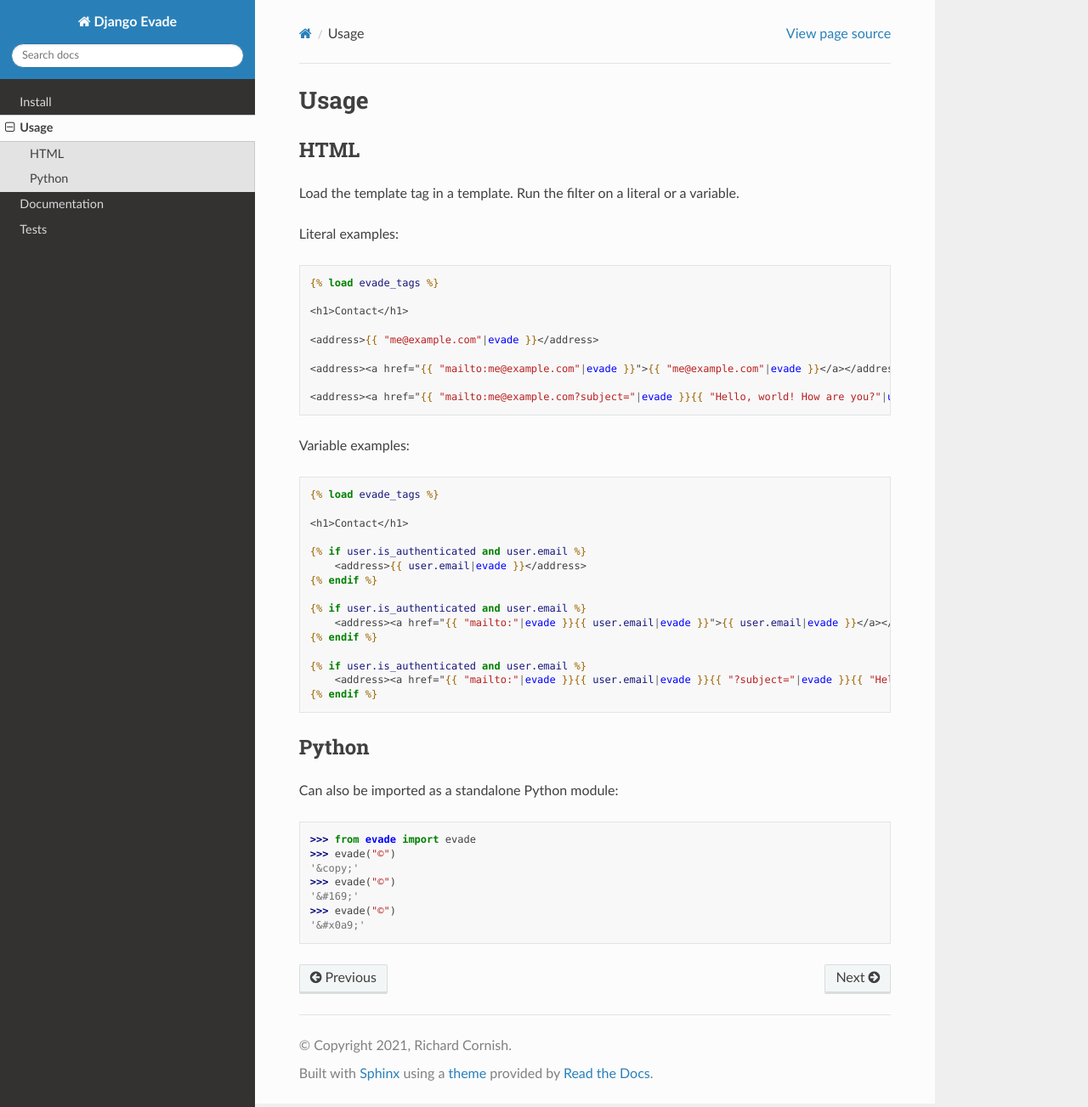
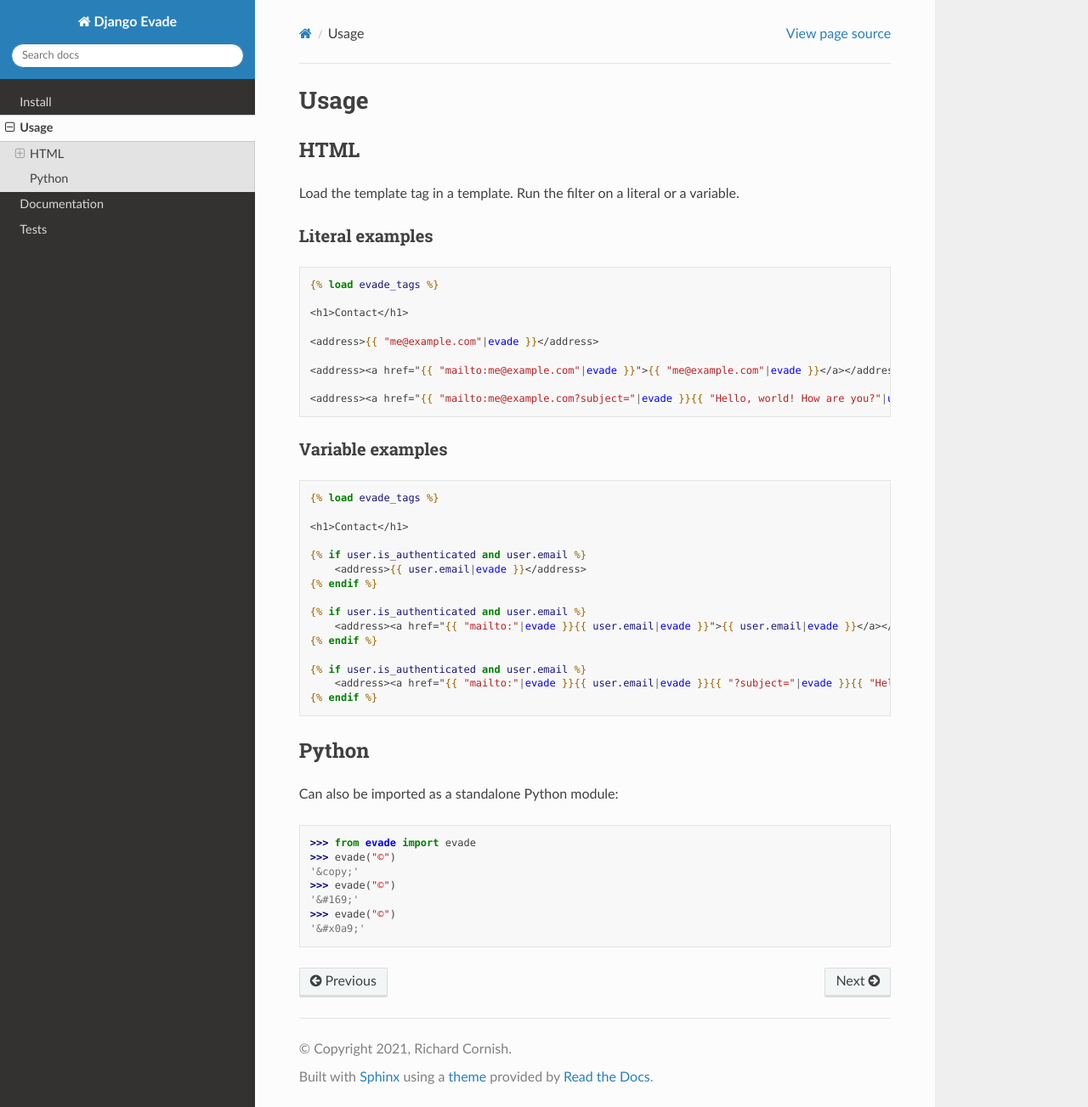
Before and after one commit to richardcornish/django-evade, a Sphinx documentation site: the page built from docs/usage.rst, in a window 1280 px wide and 1303 px high. Shown: the whole window at 85% size. Built offline with Sphinx 7.4.7 and the Read the Docs theme 2.0.0, drawn with Linux system fonts in a browser that asks for light colours.

```diff
--- a/docs/usage.rst
+++ b/docs/usage.rst
@@ -8,7 +8,8 @@ HTML
 
 Load the template tag in a template. Run the filter on a literal or a variable.
 
-Literal examples:
+Literal examples
+----------------
 
 .. code-block:: django
 
@@ -22,7 +23,8 @@ Literal examples:
 
    <address><a href="{{ "mailto:me@example.com?subject="|evade }}{{ "Hello, world! How are you?"|urlencode|evade }}">{{ "me@example.com"|evade }}</a></address>
 
-Variable examples:
+Variable examples
+-----------------
 
 .. code-block:: django
 
```
